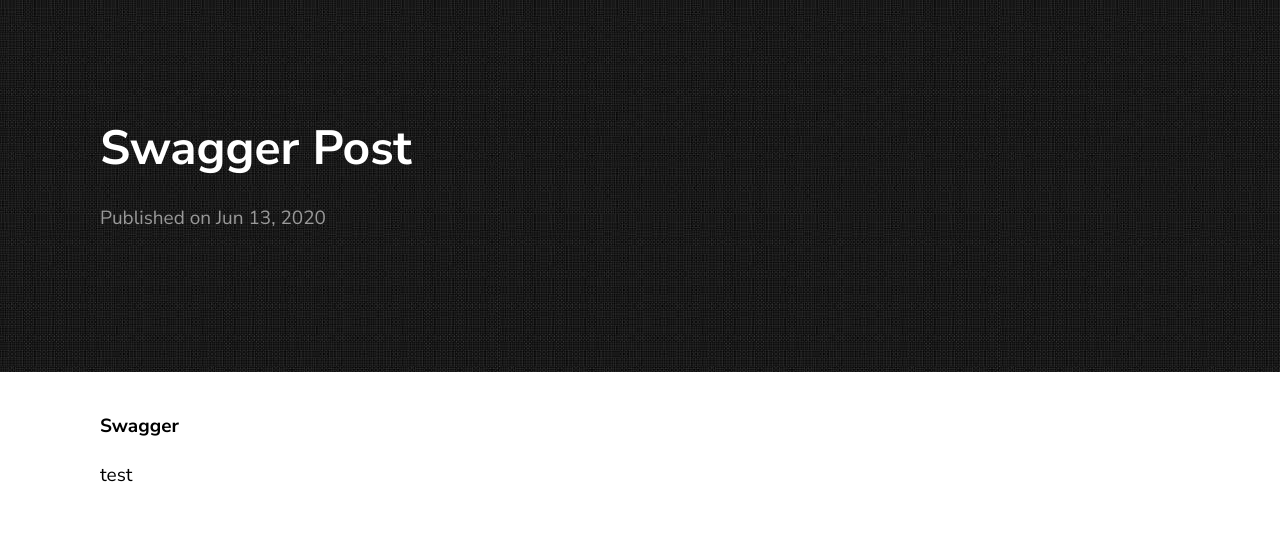
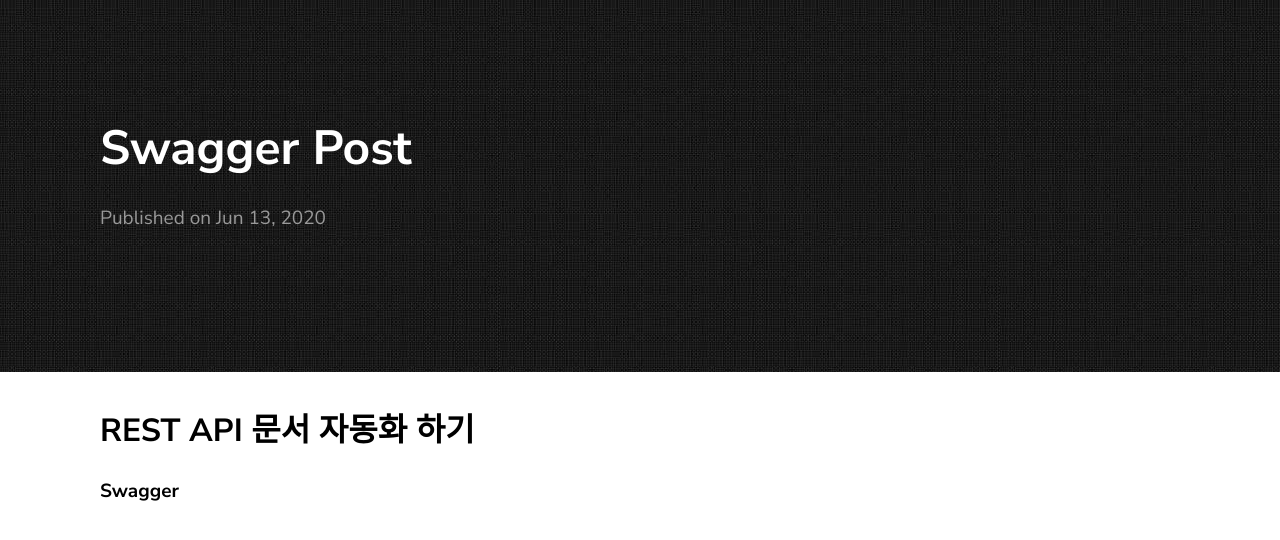
Before and after one commit to rbwls31/rbwls31.github.io, a Jekyll site: the page built from _posts/2020-06-13-swagger-post.markdown, in a window 1280 px wide. Shown: the top 540 px of the page. Built offline with Jekyll 4.4.1, drawn with Linux system fonts in a browser that asks for light colours; our own code applies the rules of GitHub Pages for plain Markdown files.

Commit message:
_posts/2020-06-13-swagger-post.markdown updated from https://stackedit.io/

```diff
--- a/_posts/2020-06-13-swagger-post.markdown
+++ b/_posts/2020-06-13-swagger-post.markdown
@@ -1,7 +1,6 @@
+## REST API 문서 자동화 하기
+
 **Swagger**
-
-
-test
 <!--stackedit_data:
-eyJoaXN0b3J5IjpbLTQ3NjMyODYxOF19
+eyJoaXN0b3J5IjpbLTQ4Mjc5NjkzMSwtNDc2MzI4NjE4XX0=
 -->
```
